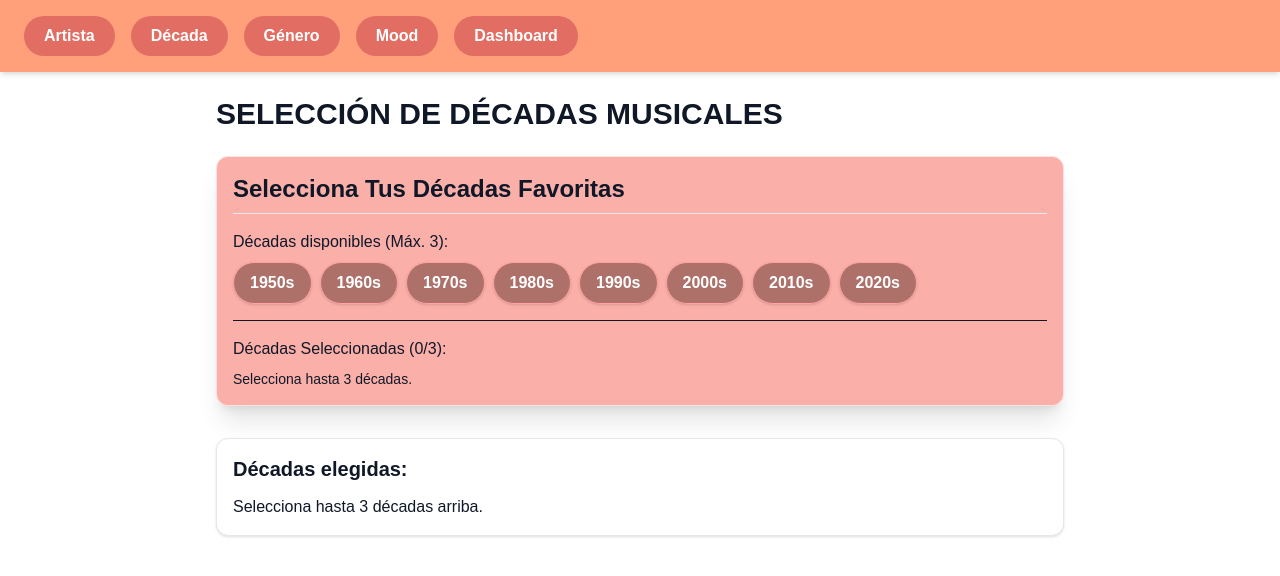
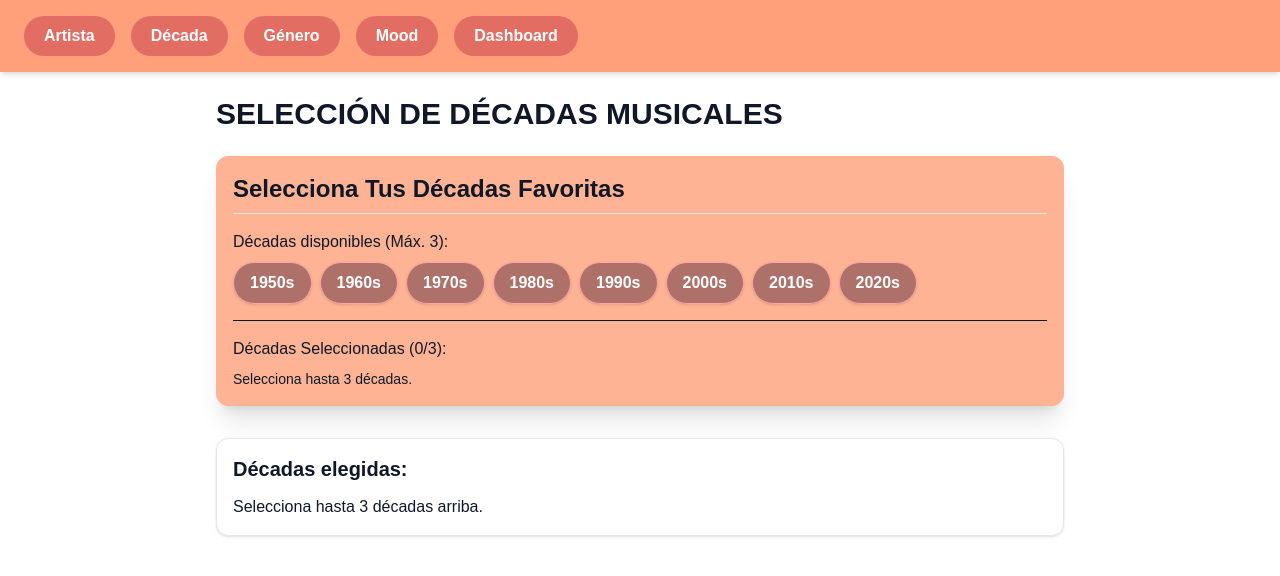
Before and after one commit to Martix-88/spotify-mix-final-mdlps, a Next.js app: page /decade in a window 1280 px wide. Shown: the top 576 px of the page. Built offline with nearby package versions, Linux system fonts and the light colour scheme.

Commit message:
(Ignorar) Cambios CSS

```diff
--- a/src/components/widgets/DecadeWidget.jsx
+++ b/src/components/widgets/DecadeWidget.jsx
@@ -37,7 +37,7 @@ export default function DecadeWidget({ onSelect, selectedDecades }) {
     };
 
     return (
-        <div className="p-4 bg-[#faafa8] rounded-xl shadow-xl border border-red-100">
+        <div className="p-4 bg-[#ffb395] rounded-xl shadow-xl border border-[#ffb395]">
             <h3 className="text-2xl font-bold mb-4 text-gray-900 border-b pb-2 border-gray-200">
                 Selecciona Tus Décadas Favoritas
             </h3>
```
